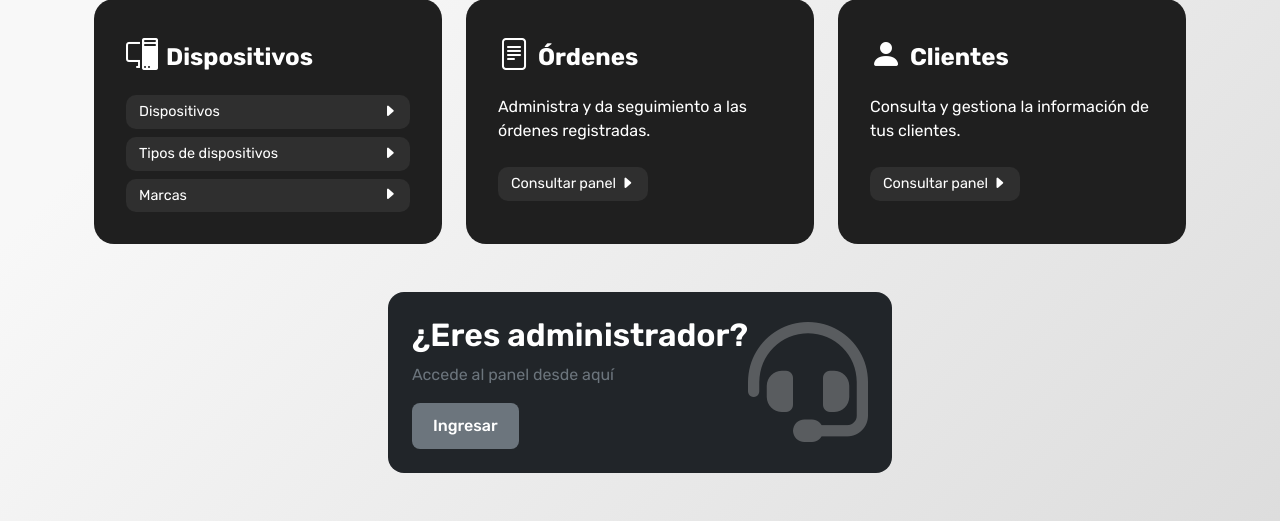
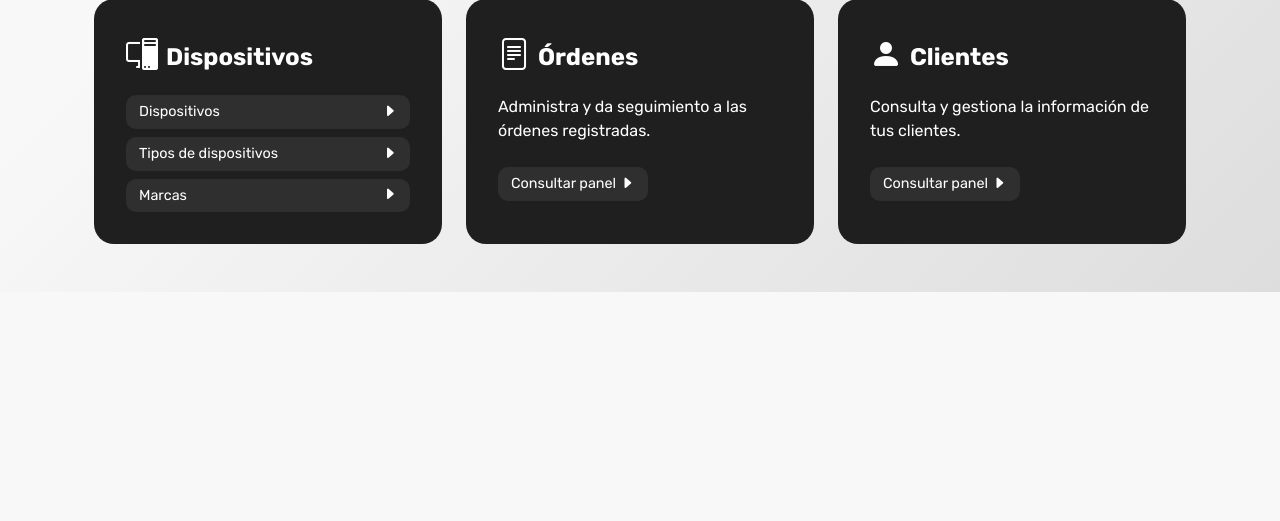
Before and after one commit to FrancoLoera/Centro-de-Reparaciones, a Django app: template apps/usuarios/templates/usuarios/dashboard_tecnico.html in a window 1280 px wide. Shown: the part 795-1316 px from the top of the page. After the commit the page ends 1087 px from the top, so only its background shows below. Run offline with Django 5.2, Linux system fonts and the light colour scheme; the template is opened without the code that fills it, so the values that code supplies are empty; some web fonts are replaced.

Commit message:
Eliminación de control de adminsitrador
Eliminación de control de adminsitrador

```diff
--- a/apps/usuarios/templates/usuarios/dashboard_tecnico.html
+++ b/apps/usuarios/templates/usuarios/dashboard_tecnico.html
@@ -109,28 +109,6 @@
             </div> -->
         </div>
     </section>
-
-    <section class="container d-flex align-items-center justify-content-center pb-5">
-        <div class="d-flex flex-column p-4 rounded-4 bg-dark text-white">
-            <div class="d-flex align-items-center">
-
-                <div>
-                    <h2 class="fw-semibold mb-2">¿Eres administrador?</h2>
-                    <p class="text-secondary mb-3">Accede al panel desde aquí</p>
-
-                    <a href="#" class="btn btn-secondary px-4">
-                        Ingresar
-                    </a>
-                </div>
-
-                <div class="ms-auto">
-                    <i class="fa-solid fa-headset opacity-25" style="font-size:120px;"></i>
-                </div>
-
-            </div>
-
-        </div>
-    </section>
 </main>
 
 <script>
```
Also changed, not shown: db.sqlite3.
